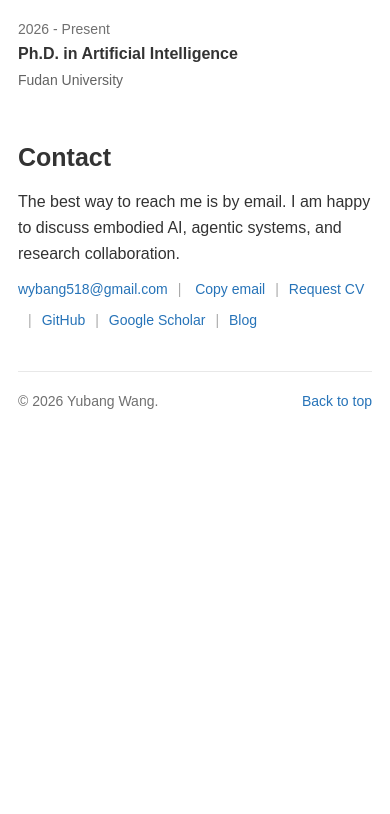
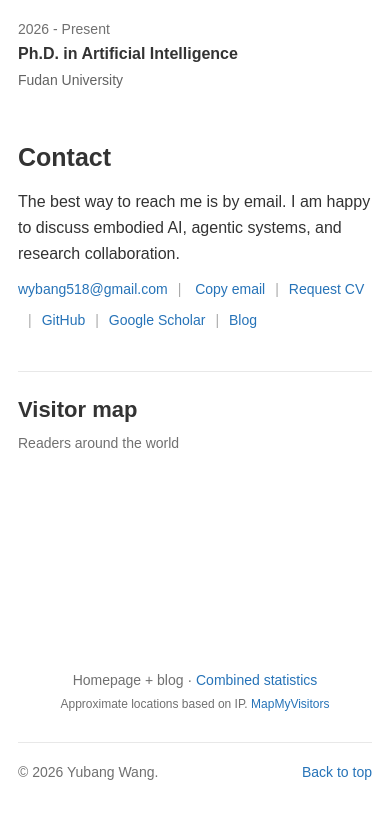
Before and after one commit to No-518/No-518.github.io, a plain HTML site: page index.html in a window 390 px wide. Shown: the part 3060-3874 px from the top of the page. Before the commit the page ends 3502 px from the top, so only its background shows below. Drawn offline with Linux system fonts and the light colour scheme; no server answers.

Commit message:
feat: add visitor map shared with blog

```diff
--- a/index.html
+++ b/index.html
@@ -528,6 +528,24 @@
     </main>
 
     <footer class="site-footer">
+      <section class="visitor-map container" aria-labelledby="visitor-map-heading">
+        <div class="visitor-map-intro">
+          <h2 id="visitor-map-heading">Visitor map</h2>
+          <p>Readers around the world</p>
+        </div>
+        <div class="visitor-map-content">
+          <div class="visitor-map-canvas">
+            <script async id="mapmyvisitors" src="https://mapmyvisitors.com/map.js?d=MSSkJRxIMBm1INCgXbRPMgILxg_sNbSurztanECPLHs&amp;cl=e4e7eb&amp;co=ffffff&amp;ct=707070&amp;w=a"></script>
+            <noscript>
+              <a href="https://mapmyvisitors.com/web/1c9nx" aria-label="Visitor statistics">
+                <img src="https://mapmyvisitors.com/map.png?d=MSSkJRxIMBm1INCgXbRPMgILxg_sNbSurztanECPLHs&amp;cl=e4e7eb&amp;co=ffffff" alt="Map of approximate visitor locations" width="600" height="294" />
+              </a>
+            </noscript>
+          </div>
+          <p class="visitor-map-caption">Homepage + blog · <a href="https://mapmyvisitors.com/web/1c9nx" target="_blank" rel="noopener noreferrer">Combined statistics</a></p>
+          <p class="visitor-map-privacy">Approximate locations based on IP. <a href="https://mapmyvisitors.com/b/policy" target="_blank" rel="noopener noreferrer">MapMyVisitors</a></p>
+        </div>
+      </section>
       <div class="container footer-inner">
         <p class="small">
           © <span id="year">2026</span> Yubang Wang.
--- a/style.css
+++ b/style.css
@@ -92,6 +92,20 @@ strong { font-weight: 600; }
 .footer-inner { display: flex; flex-wrap: wrap; justify-content: space-between; gap: 12px; border-top: 1px solid var(--line); padding-top: 18px; }
 .small { margin: 0; font-size: 14px; color: var(--muted); }
 
+.visitor-map { display: grid; grid-template-columns: minmax(0, 1fr) minmax(0, 2.3fr); gap: 32px; align-items: center; padding-block: 32px 28px; border-top: 1px solid var(--line); color: var(--muted); }
+.visitor-map-intro h2 { margin: 0 0 8px; color: var(--text); font-size: 24px; line-height: 1.3; font-weight: 600; }
+.visitor-map-intro p { margin: 0; font-size: 14px; }
+.visitor-map-content { min-width: 0; }
+.visitor-map-canvas { width: 100%; min-height: 180px; }
+.visitor-map-canvas img { display: block; width: 100%; height: auto; }
+.visitor-map #mapmyvisitors-widget { width: 100% !important; max-width: 100%; }
+.visitor-map .mapmyvisitors-map { width: 100% !important; height: auto !important; aspect-ratio: 2.04; background-size: 100% 100%; mix-blend-mode: multiply; }
+.visitor-map .mapmyvisitors-map-container { background-color: transparent !important; }
+.visitor-map .jvectormap-marker { fill: #2673b8; stroke: #fff; }
+.visitor-map .mapmyvisitors-visitors, .visitor-map .mapmyvisitors-date { color: var(--muted) !important; }
+.visitor-map-caption { margin: 14px 0 4px; text-align: center; font-size: 14px; }
+.visitor-map-privacy { margin: 0; text-align: center; font-size: 12px; }
+
 @media (max-width: 600px) {
   .container { width: calc(100% - 36px); }
   .header-inner { padding-top: 22px; gap: 18px 10px; }
@@ -109,4 +123,6 @@ strong { font-weight: 600; }
   .timeline-item { grid-template-columns: 1fr; gap: 2px; }
   .writing-entry { grid-template-columns: 1fr; gap: 4px; }
   .publication-item { display: list-item; margin-bottom: 22px; }
+  .visitor-map { grid-template-columns: 1fr; gap: 20px; padding-top: 24px; }
+  .visitor-map-intro h2 { font-size: 22px; }
 }
```
Also changed, not shown: 1 other file.
